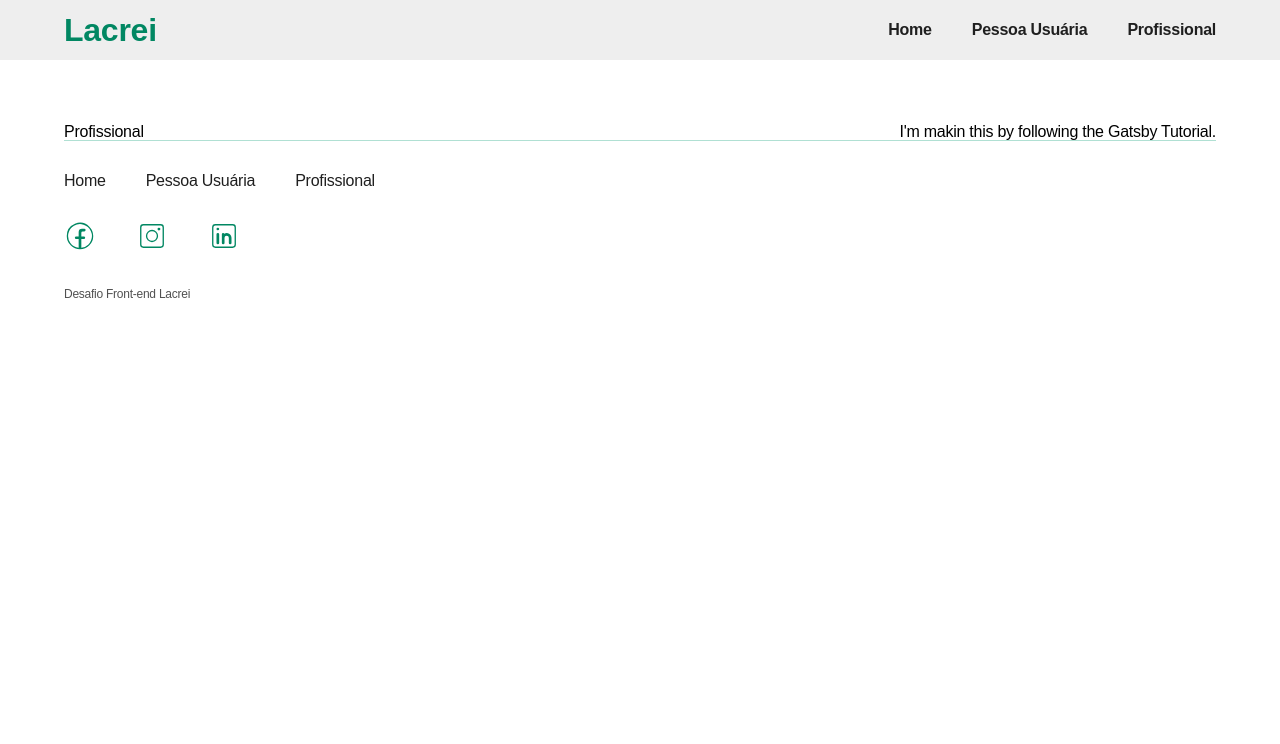
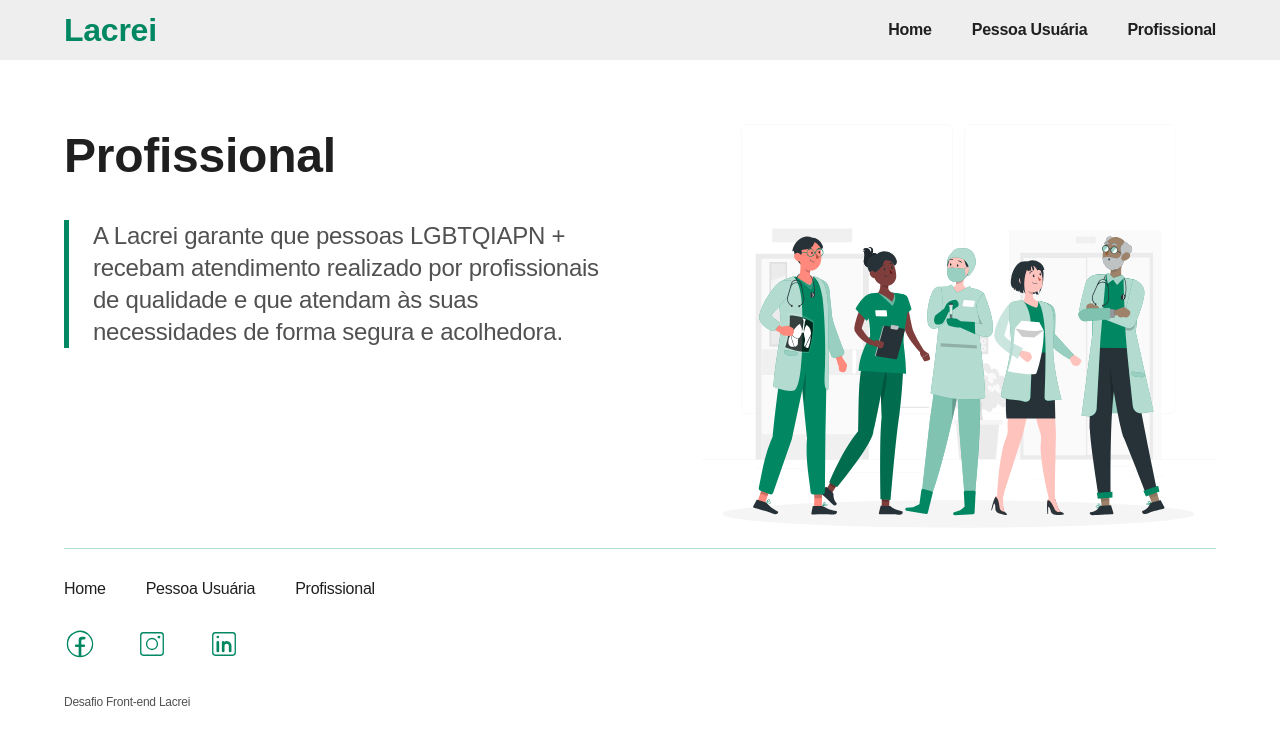
Before and after one commit to apocsenpai/frontend-technical-test-lacrei, a Gatsby site: page /profissional in a window 1280 px wide. Built offline with nearby package versions, Linux system fonts and the light colour scheme; Gatsby itself is replaced by a stand-in of ours.

Commit message:
feat: add professional page content

```diff
--- a/src/pages/profissional.tsx
+++ b/src/pages/profissional.tsx
@@ -1,12 +1,29 @@
 import * as React from "react";
 import type { HeadFC } from "gatsby";
+
 import Layout from "../components/Layout";
+import {
+  ContentDescriptionWithBorder,
+  ContentTitle,
+  ContentWrapper,
+  Image,
+} from "../components/Layout/styled";
+import professionalImg from "../images/professional_img.svg";
 
 export default function Profissional() {
   return (
     <Layout>
-      <h1>Profissional</h1>
-      <p>I'm makin this by following the Gatsby Tutorial.</p>
+      <ContentWrapper>
+        <ContentTitle>Profissional</ContentTitle>
+        <ContentDescriptionWithBorder>
+          A Lacrei garante que pessoas LGBTQIAPN + recebam atendimento realizado
+          por profissionais de qualidade e que atendam às suas necessidades de
+          forma segura e acolhedora.
+        </ContentDescriptionWithBorder>
+      </ContentWrapper>
+      <ContentWrapper>
+        <Image src={professionalImg} alt="Profissional" />
+      </ContentWrapper>
     </Layout>
   );
 }
```
Also changed, not shown: src/images/professional_img.svg (added).
